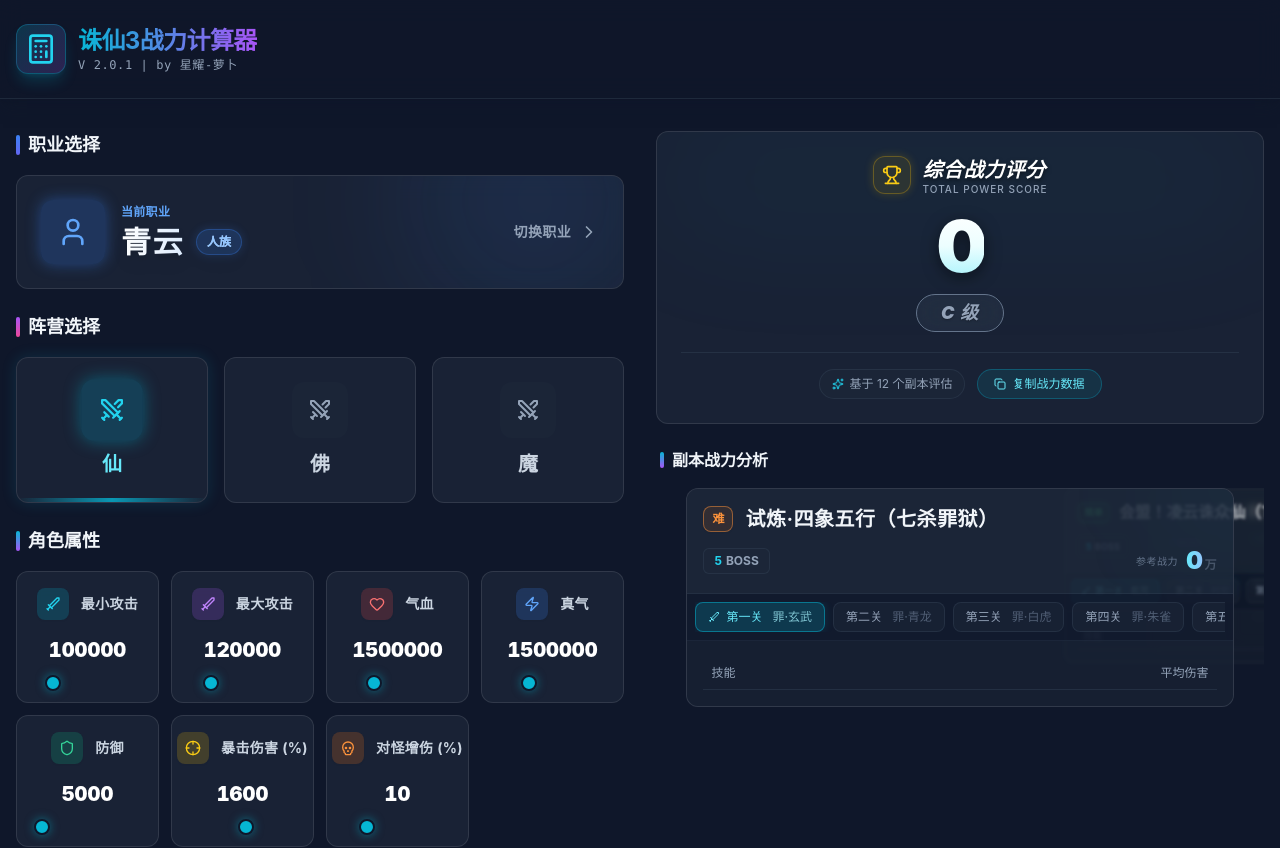
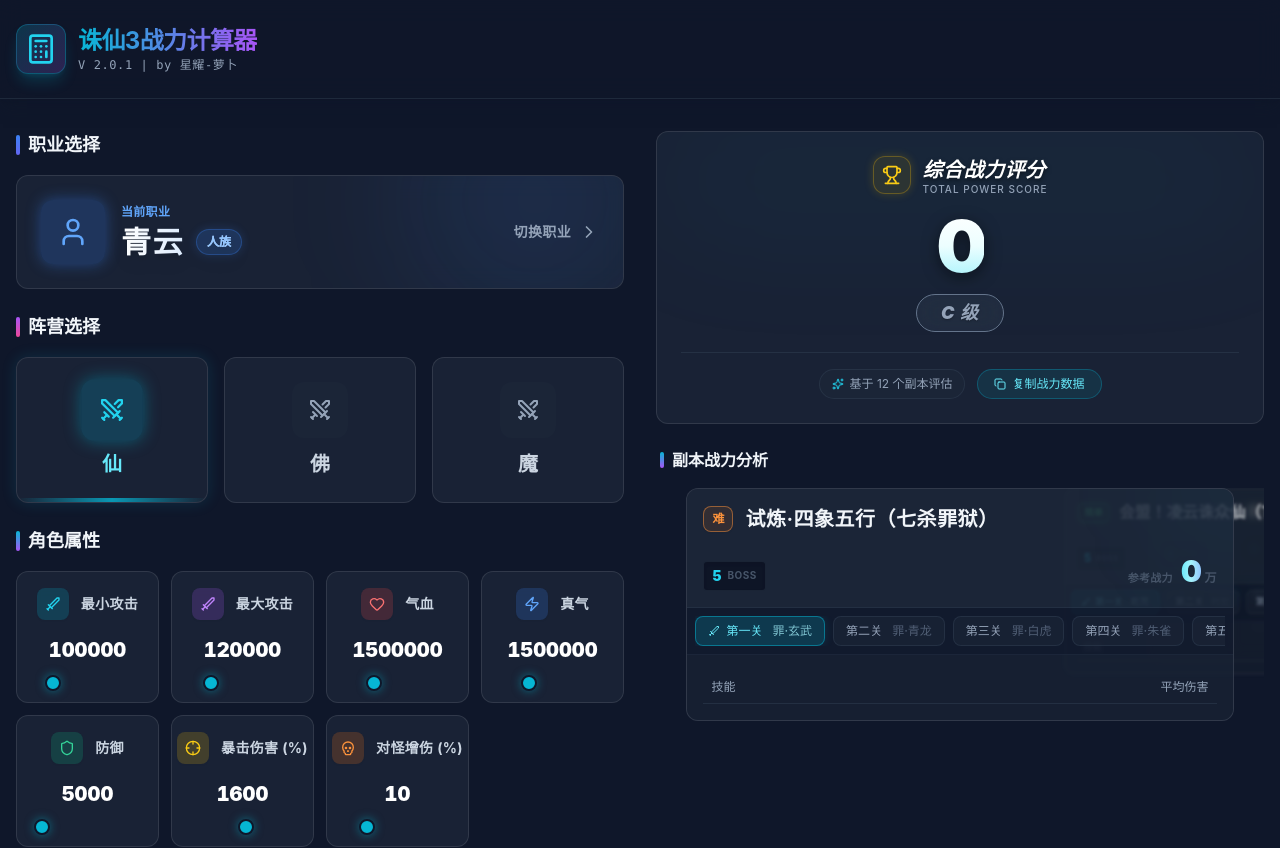
Before and after one commit to myonlystarWang/new_zx_calc, a React app in the folder web_app/: page / in a window 1280 px wide. Shown: the top 848 px of the page. Built offline with nearby package versions, Linux system fonts and the light colour scheme; the HTML template or start-up script is replaced by a standard one.

Commit message:
修改boss徽章对齐

```diff
--- a/web_app/src/components/business/DungeonDetail.tsx
+++ b/web_app/src/components/business/DungeonDetail.tsx
@@ -113,23 +113,23 @@ export const DungeonDetail: React.FC<DungeonDetailProps> = ({
                     </div>
 
                     {/* Row 2: Boss Info (Left) + Power (Right) */}
-                    <div className="flex items-center justify-between mt-1">
+                    <div className="flex items-end justify-between mt-3">
                         <div className="flex items-center gap-2">
-                            <span className="flex items-center gap-1 text-[10px] md:text-xs font-bold text-slate-400 bg-slate-800/50 px-2.5 py-1 rounded-md border border-slate-700/50">
-                                <span className="text-cyan-400">{dungeon.Monsters.length}</span>
-                                <span>BOSS</span>
+                            <span className="flex items-center gap-1.5 text-[10px] font-bold bg-slate-950/50 px-2 py-1 rounded border border-slate-800/80 shadow-inner">
+                                <span className="text-cyan-400 text-sm font-black">{dungeon.Monsters.length}</span>
+                                <span className="text-slate-600 tracking-wider">BOSS</span>
                             </span>
                         </div>
 
                         {power !== undefined && (
-                            <div className="flex items-center gap-2">
-                                <span className="text-[10px] text-slate-500 font-medium uppercase tracking-wider">
+                            <div className="flex items-baseline gap-2">
+                                <span className="text-[11px] text-slate-600 font-bold tracking-wide mb-1">
                                     参考战力
                                 </span>
-                                <div className="flex items-baseline gap-0.5">
+                                <div className="flex items-baseline gap-1">
                                     <span className={clsx(
-                                        "font-black text-xl md:text-2xl tracking-tight",
-                                        "text-transparent bg-clip-text bg-gradient-to-r from-cyan-300 to-blue-300"
+                                        "font-black text-2xl md:text-3xl tracking-tighter leading-none",
+                                        "text-transparent bg-clip-text bg-gradient-to-r from-cyan-300 via-cyan-200 to-blue-300 drop-shadow-sm"
                                     )}>
                                         {formatDamage(power, false)}
                                     </span>
```
